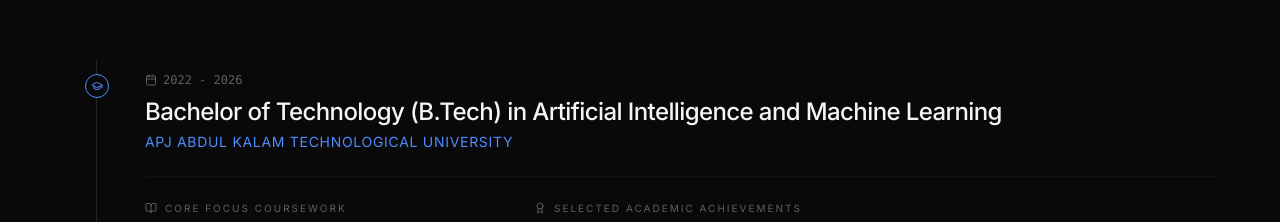
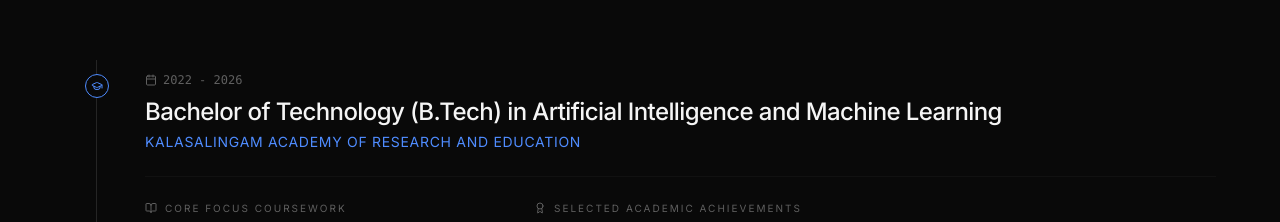
Before and after one commit to adithyanp2005gt-dotcom/my-portfolio, a React (Vite) app in the folder apps/portfolio/: page / in a window 1280 px wide. Shown: the part 5940-6162 px from the top of the page. Built offline with nearby package versions, Linux system fonts and the light colour scheme; no server answers.

Commit message:
Update undergraduate university to Kalasalingam Academy of Research and Education

```diff
--- a/apps/portfolio/src/data/education.ts
+++ b/apps/portfolio/src/data/education.ts
@@ -4,7 +4,7 @@ export const educationList: TimelineItem[] = [
   {
     id: 'degree-ug',
     roleOrDegree: 'Bachelor of Technology (B.Tech) in Artificial Intelligence and Machine Learning',
-    institutionOrCompany: 'APJ Abdul Kalam Technological University',
+    institutionOrCompany: 'Kalasalingam Academy of Research and Education',
     duration: '2022 - 2026',
     achievements: [
       'Maintained a strong academic record, specializing in Deep Learning, Machine Learning Models, and Intelligent Systems.',
```
